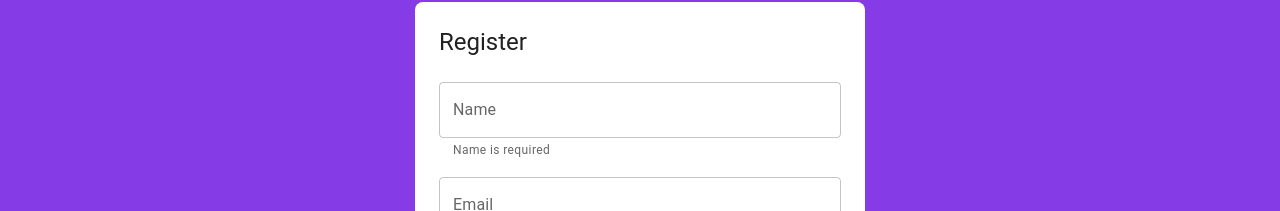
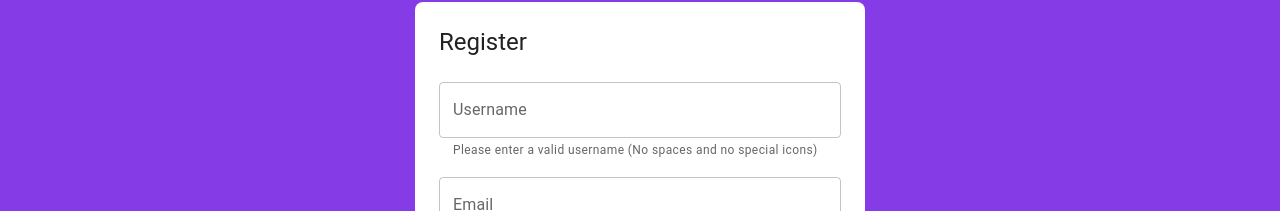
Before and after one commit to luislealdev/thisflow, a React (Vite) app: page /flow/register in a window 1280 px wide. Shown: the part 190-401 px from the top of the page. Built offline with nearby package versions, Linux system fonts and the light colour scheme; no server answers.

Commit message:
No special caracteres when registering

```diff
--- a/src/auth/pages/RegisterPage.jsx
+++ b/src/auth/pages/RegisterPage.jsx
@@ -31,7 +31,38 @@ export const RegisterPage = () => {
   const formValidations = {
     email: [(value) => value.includes("@"), "Please enter a valid email"],
     password: [(value) => value.length >= 6, "Please enter a valid password"],
-    displayName: [(value) => value.length > 1, "Name is required"],
+    displayName: [
+      (value) =>
+        value.length > 5 &&
+        !value.includes(" ") &&
+        !value.includes("@") &&
+        !value.includes("/") &&
+        !value.includes("(") &&
+        !value.includes(")") &&
+        !value.includes("!") &&
+        !value.includes("|") &&
+        !value.includes('"') &&
+        !value.includes("·") &&
+        !value.includes("#") &&
+        !value.includes("$") &&
+        !value.includes("%") &&
+        !value.includes("&") &&
+        !value.includes("=") &&
+        !value.includes("?") &&
+        !value.includes("'") &&
+        !value.includes("¿") &&
+        !value.includes("¡") &&
+        !value.includes(";") &&
+        !value.includes(",") &&
+        !value.includes(":") &&
+        !value.includes("{") &&
+        !value.includes("}") &&
+        !value.includes("[") &&
+        !value.includes("]") &&
+        !value.includes("¨") &&
+        !value.includes("Ç"),
+      "Please enter a valid username (No spaces and no special icons)",
+    ],
   };
 
   const {
@@ -55,7 +86,6 @@ export const RegisterPage = () => {
   };
 
   return (
-
     <AuthLayout title="Register">
       <form
         onSubmit={onSubmit}
@@ -64,9 +94,9 @@ export const RegisterPage = () => {
         <Grid container>
           <Grid item xs={12} sx={{ mt: 2 }}>
             <TextField
-              label="Name"
+              label="Username"
               type="text"
-              placeholder="My name is.."
+              placeholder="skrillex"
               fullWidth
               name="displayName"
               value={displayName}
--- a/src/flow/pages/HomePage.jsx
+++ b/src/flow/pages/HomePage.jsx
@@ -102,7 +102,6 @@ export const HomePage = () => {
                 onChange={onFileInputChange}
                 ref={inputUploadImageRef}
                 style={{ display: "none" }}
-                multiple
               />
               <Grid>
                 <AvatarImg src={activeUser.profilePicture}/>
--- a/src/helpers/fileUpload.js
+++ b/src/helpers/fileUpload.js
@@ -1,8 +1,8 @@
 export const fileUpload = async(file) => {
-    const cloudinaryURL = "https://api.cloudinary.com/v1_1/dfckbsbzm/upload";
+    const cloudinaryURL = "https://api.cloudinary.com/v1_1/dfckbsbzm/upload/";
 
     const formData = new FormData();
-    formData.append('upload_preset', 'react-journal');
+    formData.append('upload_preset', 'thisflow');
     formData.append('file', file);
 
     try {
--- a/src/helpers/loadUser.js
+++ b/src/helpers/loadUser.js
@@ -2,9 +2,13 @@ import { collection, doc, getDoc, getDocs } from "firebase/firestore/lite";
 import { firebaseDB } from "../firebase/config";
 
 export const loadUser = async (uid = "") => {
+
   if (!uid) throw new Error("El UID del usuario no existe");
+  // if (!username) throw new Error("El username del usuario no existe");
 
   const collectionRef = doc(firebaseDB, `${uid}/info/`);
+  // const collectionRef = doc(firebaseDB, `${username}/info/`);
+
   const resp = await getDoc(collectionRef);
 
   const user = {
--- a/src/home/ThisFlowHome.jsx
+++ b/src/home/ThisFlowHome.jsx
@@ -35,7 +35,7 @@ export const ThisFlowHome = () => {
               justifyContent="center"
             >
               <Grid item xs={3}>
-                <AvatarImg />
+                <AvatarImg src="src/home/assets/img/skrillex.jpeg"/>
               </Grid>
 
               <Grid item xs={3}>
--- a/src/routes/AppRoutes.jsx
+++ b/src/routes/AppRoutes.jsx
@@ -7,13 +7,13 @@ import { Loading } from "../ui/components";
 import { LoginRoutes } from "./LoginRoutes";
 
 export const AppRoutes = () => {
-
-
   return (
     <Routes>
-      <Route path="/home" element={<ThisFlowHome/>}/>
-      <Route path="/flow/*" element={<LoginRoutes/>}/>
+      <Route path="/home" element={<ThisFlowHome />} />
+      <Route path="/flow/*" element={<LoginRoutes />} />
 
+      {/*Find user */}
+      <Route path="/:user" element={<h1>Hey</h1>} />
       {/* Redirect */}
       <Route path="/*" element={<Navigate to="/home" />} />
     </Routes>
--- a/src/store/flow/thunks.js
+++ b/src/store/flow/thunks.js
@@ -9,6 +9,7 @@ export const startLoadingUser = () => {
     const { uid } = getState().auth;
     if (!uid) throw new Error("El UID del usuario no existe");
     const user = await loadUser(uid);
+
     dispatch(setUser(user));
   };
 };
```
Also changed, not shown: src/flow/pages/UserPage.jsx (added, +10 -0 lines).
